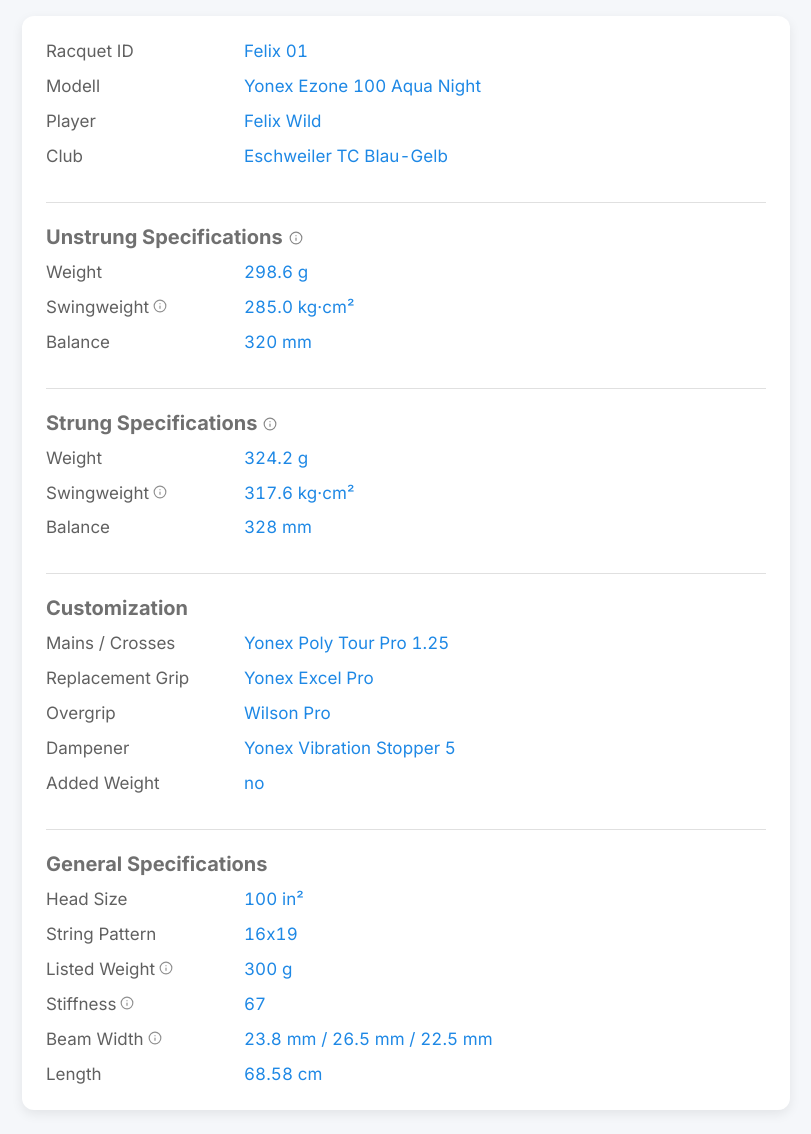
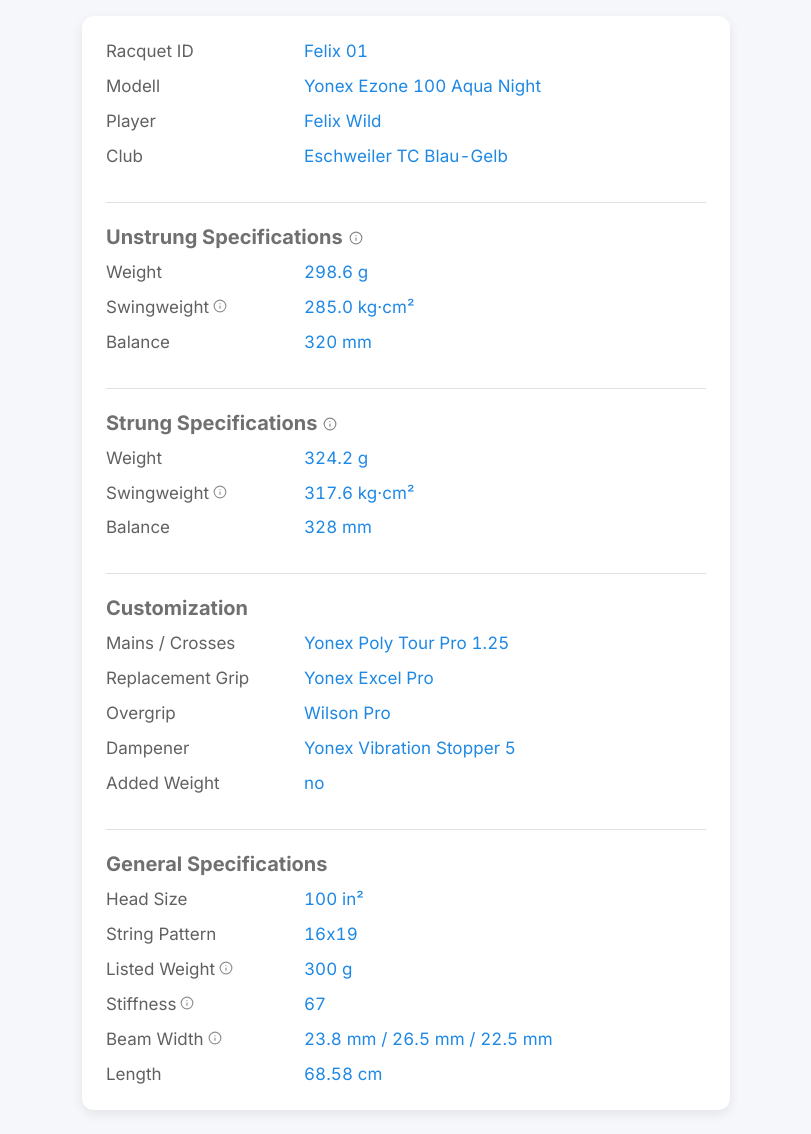
Before and after one commit to stringsmatter/Info, a Jekyll site: the page built from FW01/index.html, in a window 1280 px wide. Shown: the whole page, without its empty margins (234-1045 px from the left). Built offline with Jekyll 4.4.1, drawn with Linux system fonts in a browser that asks for light colours.

Commit message:
Update racquet.html

```diff
--- a/_layouts/racquet.html
+++ b/_layouts/racquet.html
@@ -112,7 +112,7 @@
     /* ===== Große Bildschirme: Lesebreite begrenzen (JETZT GLOBAL) ===== */
     @media (min-width: 1200px){
       .spec-card{
-        max-width: 720px;
+        max-width: 600px;
         margin-left: auto;
         margin-right: auto;
       }
```
